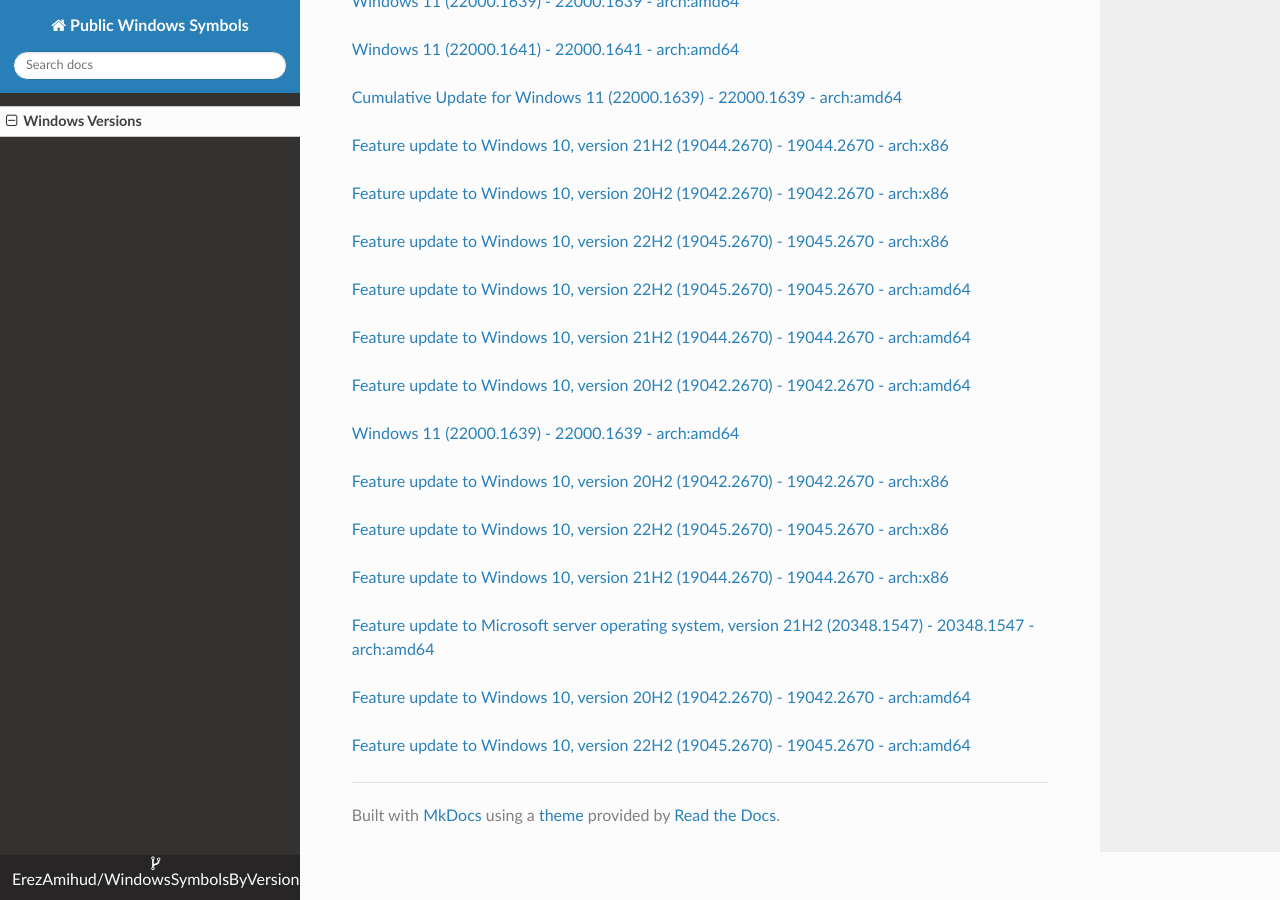
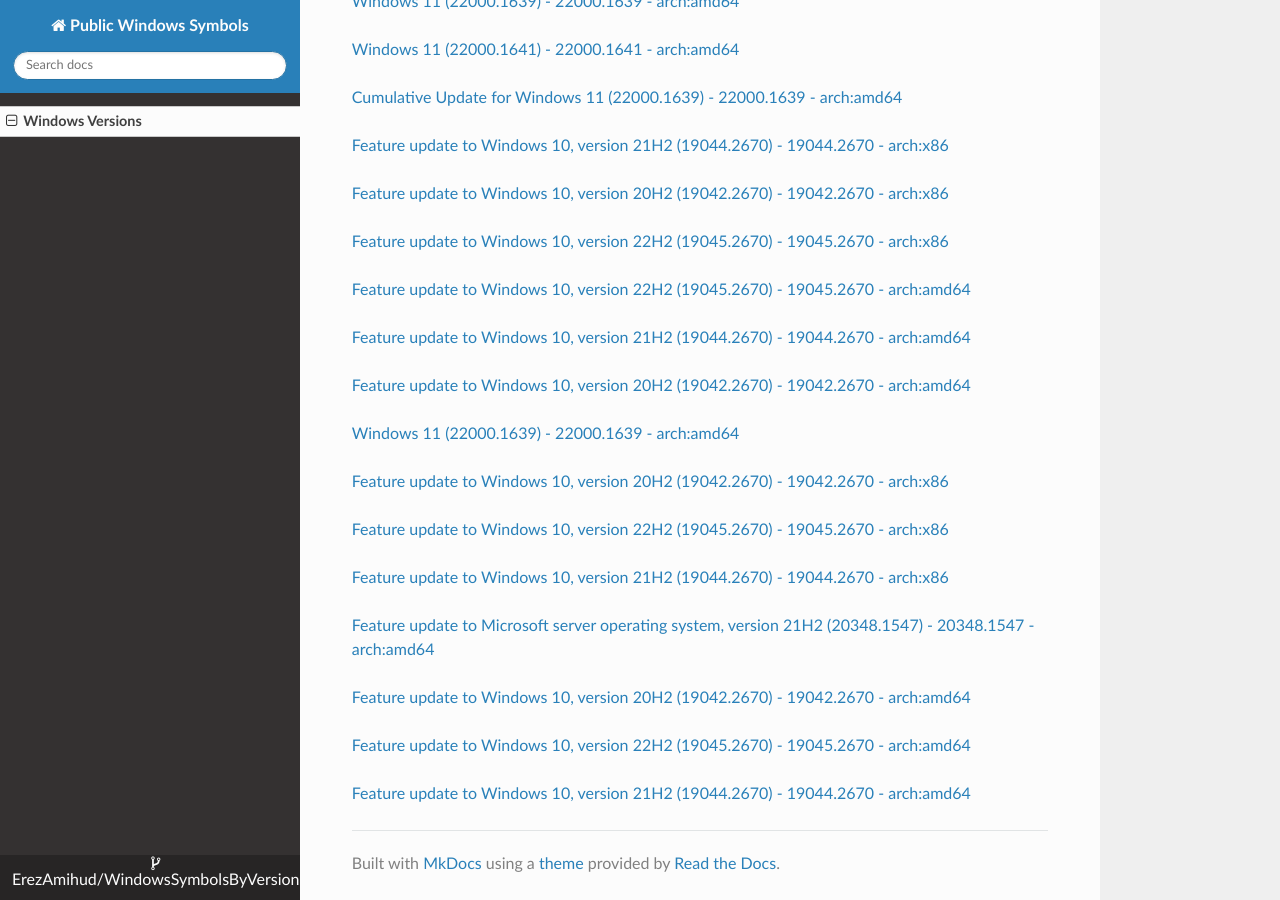
Before and after one commit to ErezAmihud/WindowsSymbolsByVersion, an MkDocs documentation site: the page built from docs/index.md, in a window 1280 px wide and 900 px high, scrolled down 38645 px. Built offline with MkDocs 1.6.1, drawn with Linux system fonts in a browser that asks for light colours; nearby versions of some CDN libraries.

Commit message:
Automated commit, add manifest for fb5a2831-7ecb-48cf-9d86-6af48e56722e

```diff
--- a/docs/index.md
+++ b/docs/index.md
@@ -2251,3 +2251,6 @@
 
 
 [Feature update to Windows 10, version 22H2 (19045.2670) - 19045.2670 - arch:amd64](https://github.com/ErezAmihud/WindowsSymbolsByVersion/blob/main/manifests/ceca7851-67c8-4a1a-84dd-a3c58196367b.manifest)
+
+
+[Feature update to Windows 10, version 21H2 (19044.2670) - 19044.2670 - arch:amd64](https://github.com/ErezAmihud/WindowsSymbolsByVersion/blob/main/manifests/fb5a2831-7ecb-48cf-9d86-6af48e56722e.manifest)
```
Also changed, not shown: process_builds.json (+1 -1 lines).
